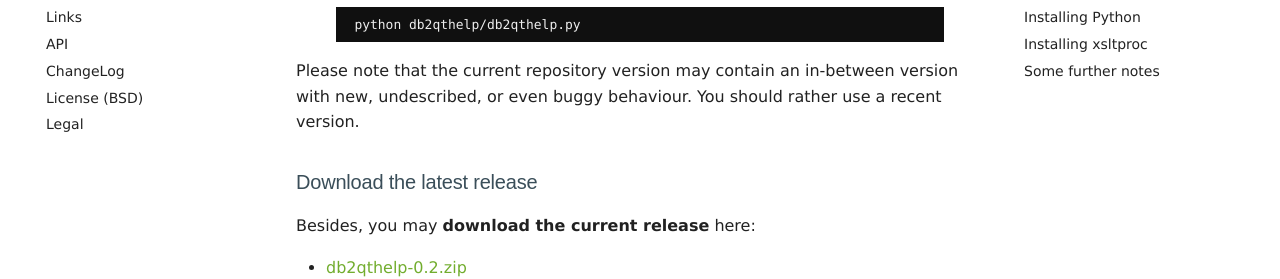
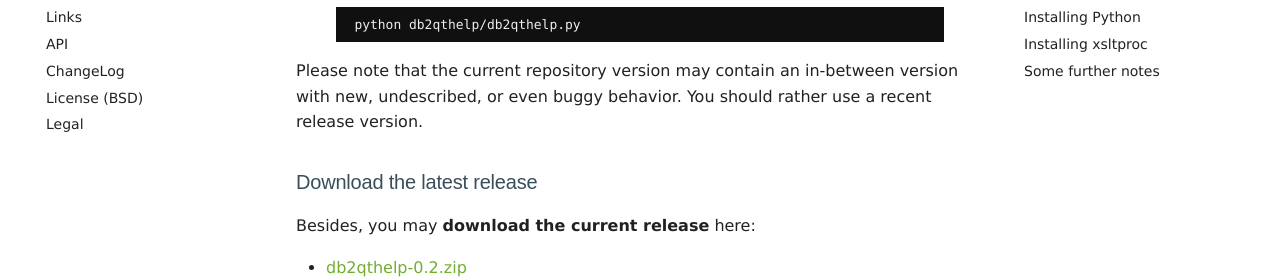
Before and after one commit to dkrajzew/db2qthelp, an MkDocs documentation site: the page built from docs/install.md, in a window 1280 px wide and 900 px high, scrolled down 841 px. Shown: the part 199-478 px from the top of the window. Built offline with MkDocs 1.6.1 and Material for MkDocs 9.7.7, drawn with Linux system fonts in a browser that asks for light colours; comment, search, counter and statistics services are not loaded.

Commit message:
updating docs

````diff
--- a/docs/install.md
+++ b/docs/install.md
@@ -42,7 +42,7 @@ You may then run __db2qthelp__ using
 python db2qthelp/db2qthelp.py
 ```
 
-Please note that the current repository version may contain an in-between version with new, undescribed, or even buggy behaviour. You should rather use a recent version.
+Please note that the current repository version may contain an in-between version with new, undescribed, or even buggy behavior. You should rather use a recent release version.
 
 ### Download the latest release
 
````
Also changed, not shown: docs/cmd.md (+1 -1 lines), docs/index.md (+1 -1 lines), docs/usage.md (+1 -1 lines).
